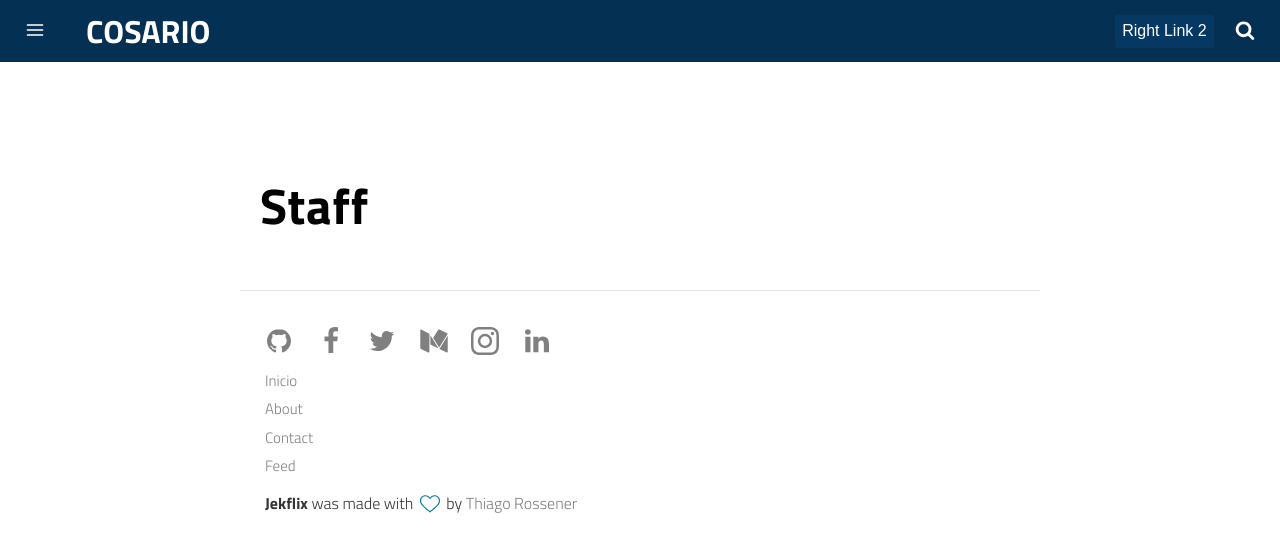
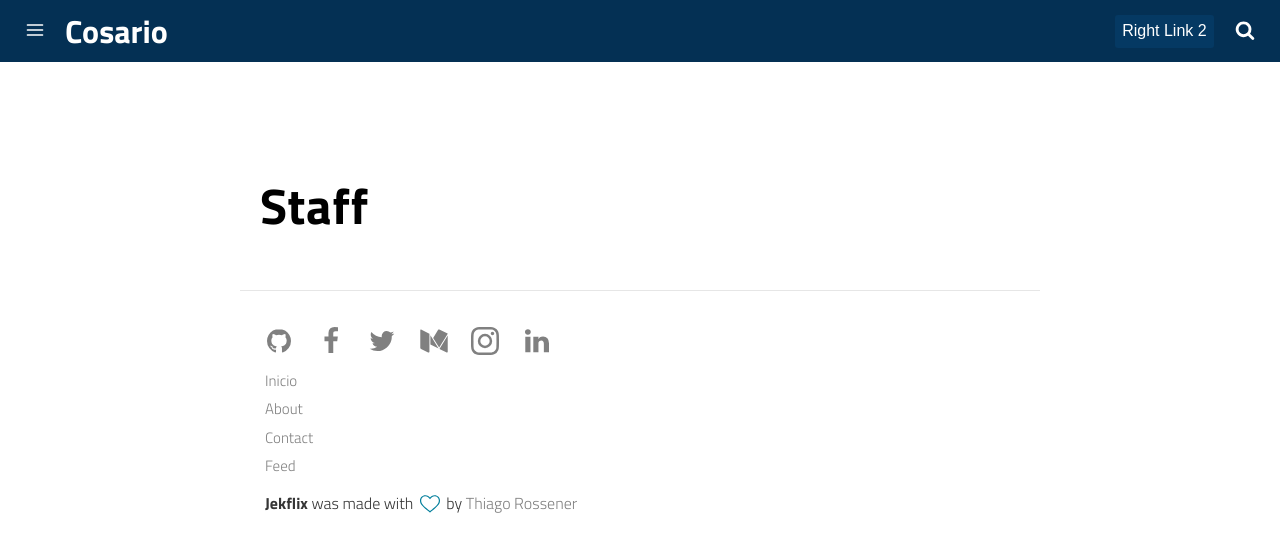
Before and after one commit to Prodsan/cosario, a Jekyll site: the page built from staff.html, in a window 1280 px wide. Shown: the top 552 px of the page. Built offline with Jekyll 4.4.1, drawn with Linux system fonts in a browser that asks for light colours; a script that is not in the unit is left out.

Commit message:
corrección logo en disp. móviles

```diff
--- a/_config.yml
+++ b/_config.yml
@@ -1,5 +1,5 @@
 # Site Settings
-name: COSARIO
+name: Cosario
 title: Cosario | Lo que venías buscando
 description: Cosario te trae las cosas útiles e interesantes del internet. ¡Siempre contenidos de alta calidad y actualizados!
 tags:
--- a/_sass/_header.scss
+++ b/_sass/_header.scss
@@ -18,7 +18,7 @@ body {
 
   .logo {
     display: inline-block;
-    margin: 0 0.66em;
+    margin: 0;
     height: rem(32px);
     line-height: rem(32px);
 
```
